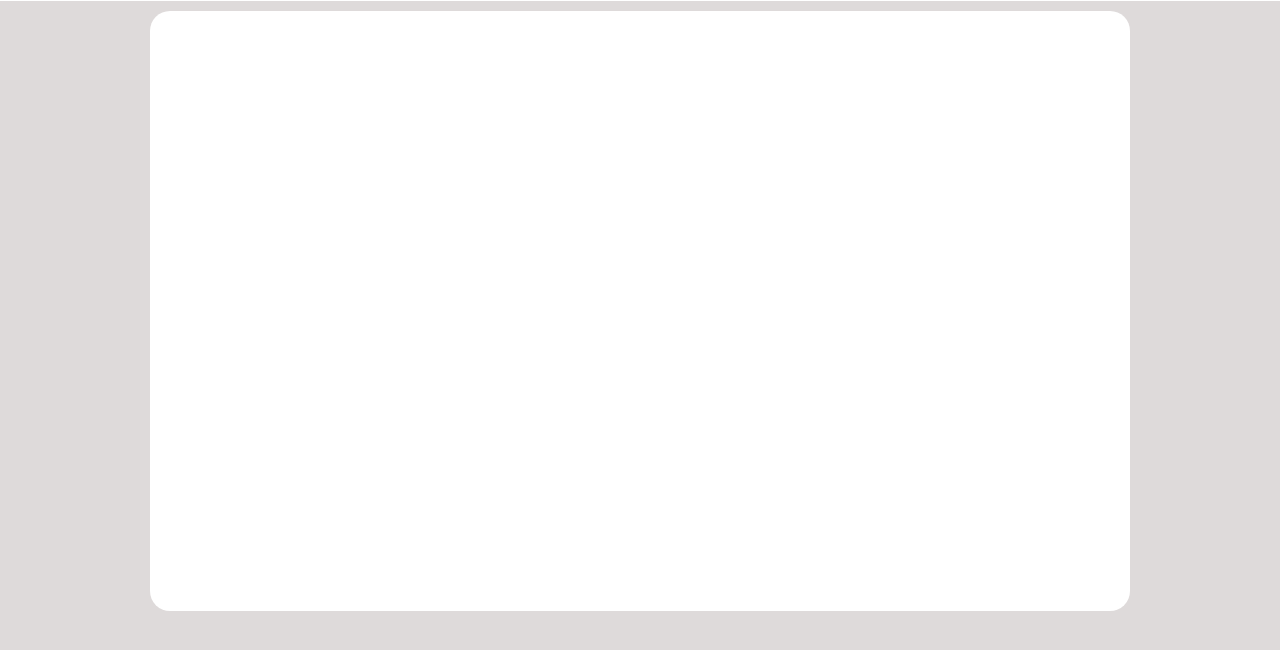
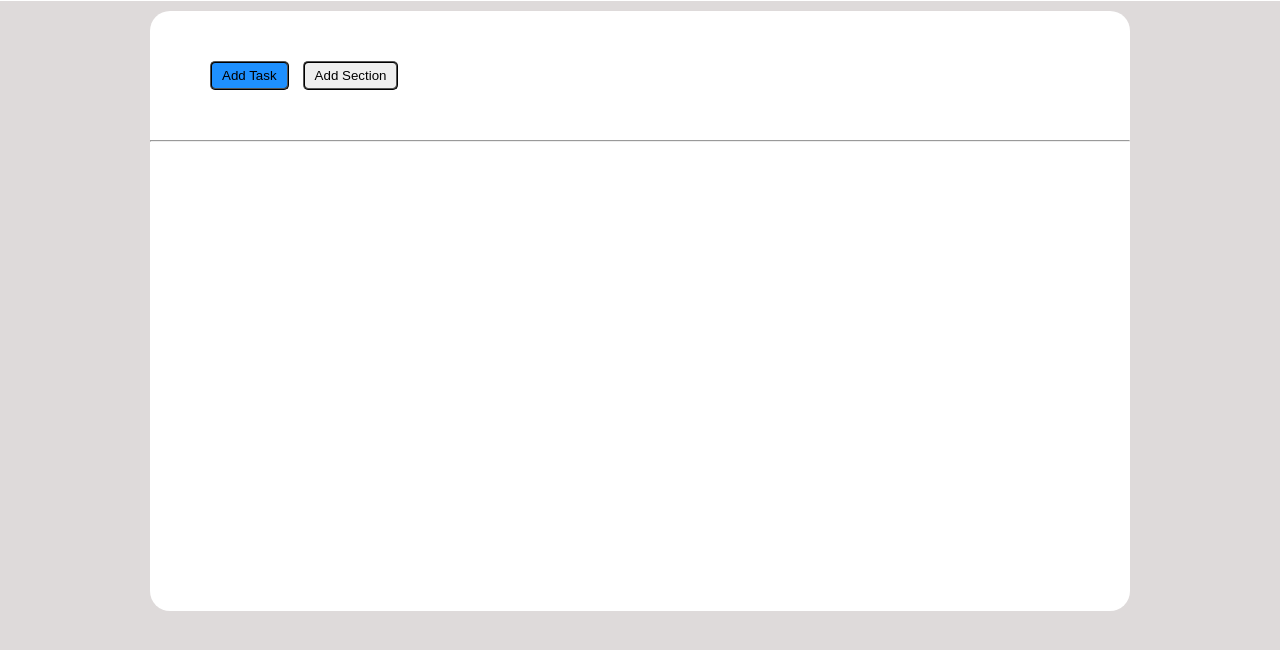
Before and after one commit to Andreacolaci99/html-css-toboolist, a plain HTML site: page index.html in a window 1280 px wide. Shown: the part 56-706 px from the top of the page. Drawn offline with Linux system fonts and the light colour scheme.

Commit message:
fix : head button+

```diff
--- a/css/style.css
+++ b/css/style.css
@@ -14,8 +14,30 @@ body {
 
 main{
     background-color: #ffffff;
-    width: 980px;
+    width: 100%;
+    max-width: 980px;
     height: 600px;
     margin: 10px auto 0 auto;
     border-radius: 20px;
+    padding-top: 50px;
 }
+
+
+#add_task {
+    border-style:ridge;
+    background-color: dodgerblue;
+    border-radius: 5px;
+    padding: 5px 10px;
+    margin-left: 60px;
+}
+
+#add_section {
+    border-style:ridge;
+    border-radius: 5px;
+    padding: 5px 10px;
+    margin-left: 10px;
+}
+
+hr {
+    margin-top: 50px;
+}
--- a/index.html
+++ b/index.html
@@ -11,7 +11,9 @@
 </head>
 <body>
     <main>
-
+        <button id="add_task">Add Task</button>
+        <button  id="add_section">Add Section</button>
+        <hr>
     </main>
 </body>
 </html>
```
